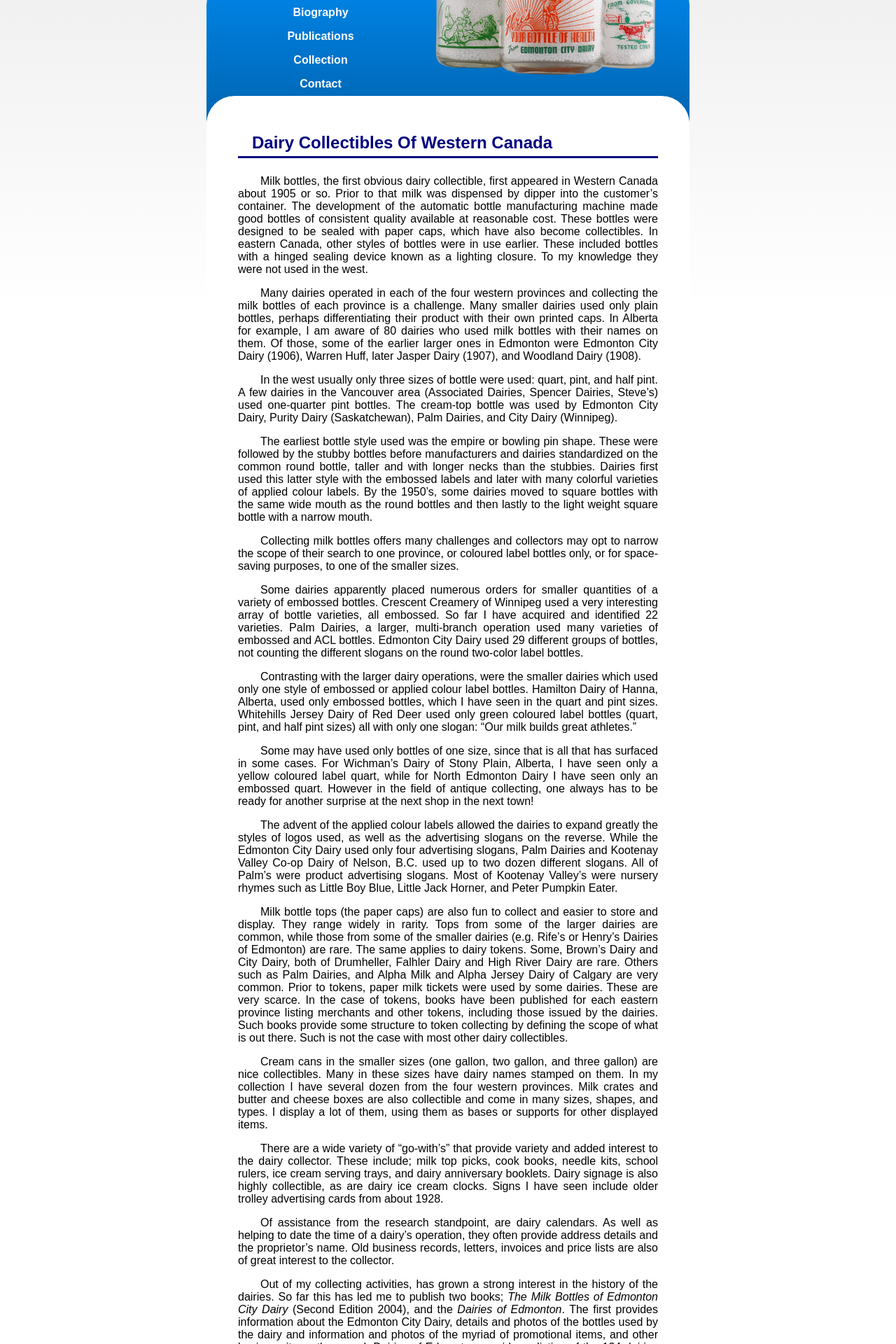
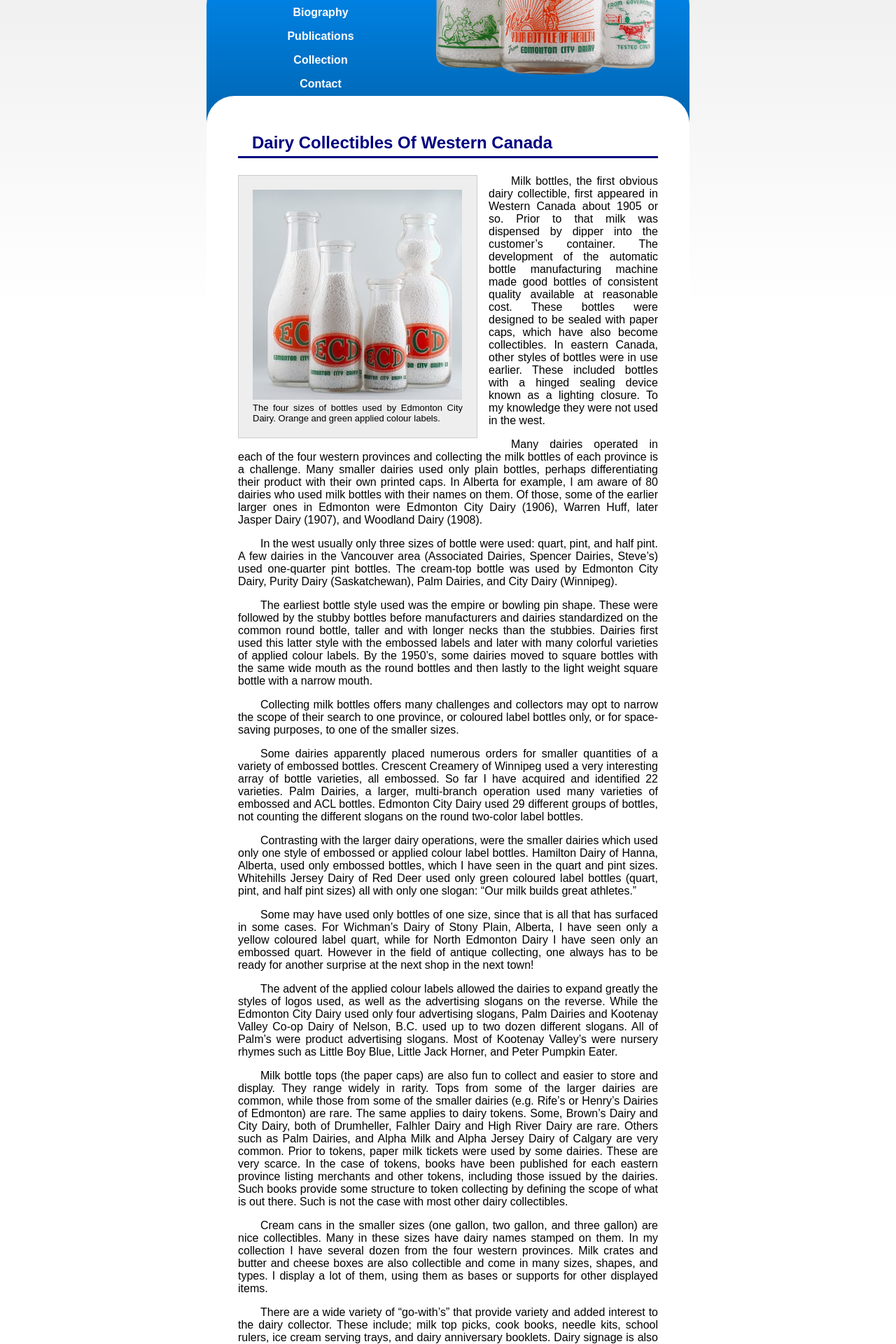
Before and after one commit to dairybob/dairybob.github.com, a Jekyll site: the page built from _posts/2005-07-01-dairy-collectibles-of-western-canada.markdown, in a window 1280 px wide. Shown: the part 337-2257 px from the top of the page at 70% size. Built offline with Jekyll 4.4.1, drawn with Linux system fonts in a browser that asks for light colours.

Commit message:
Add initial image inset for Dairy Collectibles article, including new CSS to position it.

```diff
--- a/_posts/2005-07-01-dairy-collectibles-of-western-canada.markdown
+++ b/_posts/2005-07-01-dairy-collectibles-of-western-canada.markdown
@@ -1,6 +1,9 @@
 ---
 layout: default
 ---
+<div class="image"><img src="/assets/ecd-four-bottles.jpg" alt="ECD Bottles" />
+<p>The four sizes of bottles used by Edmonton City Dairy. Orange and green applied colour labels.</p></div>
+
 Milk bottles, the first obvious dairy collectible, first appeared in Western Canada about 1905 or so. Prior to that milk was dispensed by dipper into the customer's container. The development of the automatic bottle manufacturing machine made good bottles of consistent quality available at reasonable cost. These bottles were designed to be sealed with paper caps, which have also become collectibles. In eastern Canada, other styles of bottles were in use earlier. These included bottles with a hinged sealing device known as a lighting closure. To my knowledge they were not used in the west.
 
 Many dairies operated in each of the four western provinces and collecting the milk bottles of each province is a challenge. Many smaller dairies used only plain bottles, perhaps differentiating their product with their own printed caps. In Alberta for example, I am aware of 80 dairies who used milk bottles with their names on them. Of those, some of the earlier larger ones in Edmonton were Edmonton City Dairy (1906), Warren Huff, later Jasper Dairy (1907), and Woodland Dairy (1908).
--- a/style.css
+++ b/style.css
@@ -104,7 +104,22 @@
 }
 
 #content table { width: 100%; }
-#content>p { text-indent: 2em; }
+#content>p     { text-indent: 2em; }
+
+.image {
+    float: left;
+    border: 1px solid #CCC;
+    background-color: #EEE;
+    padding: 20px;
+    width: 300px;
+    margin: 0 1em 1em 0;
+}
+
+.image p {
+    margin: 0;
+    font-size: small;
+}
+
 .cover     { width: 200px; padding: 20px;  }
 .cover img { border: 2px solid black; }
 
```
Also changed, not shown: assets/ecd-four-bottles.jpg (added).
